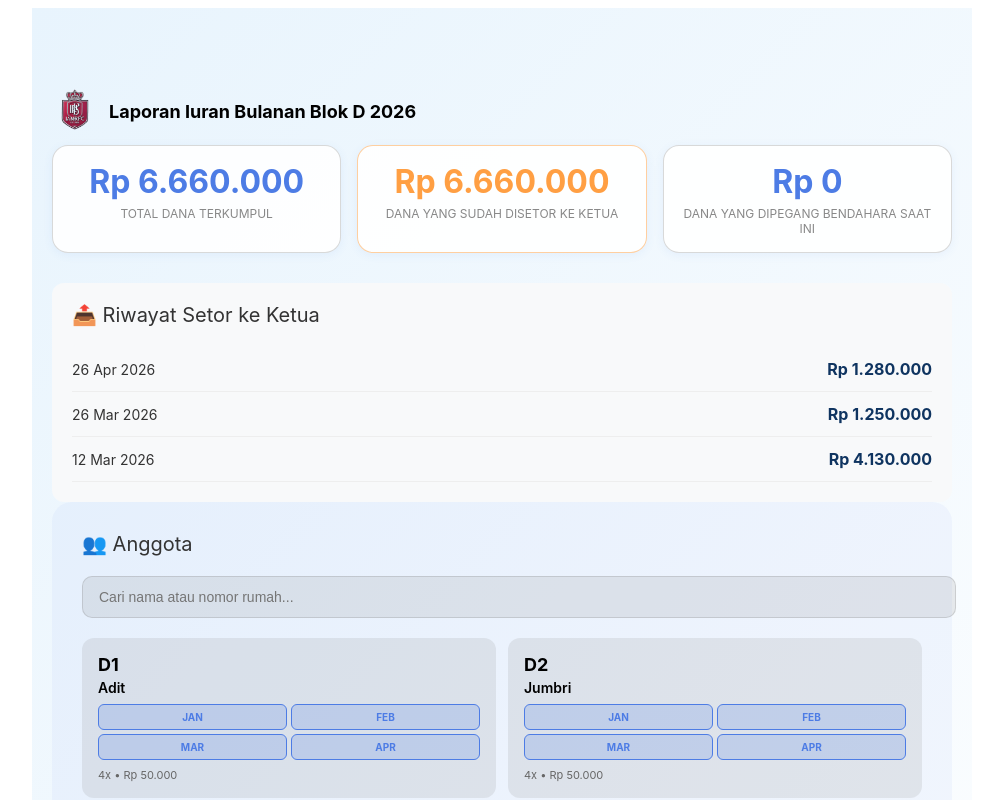
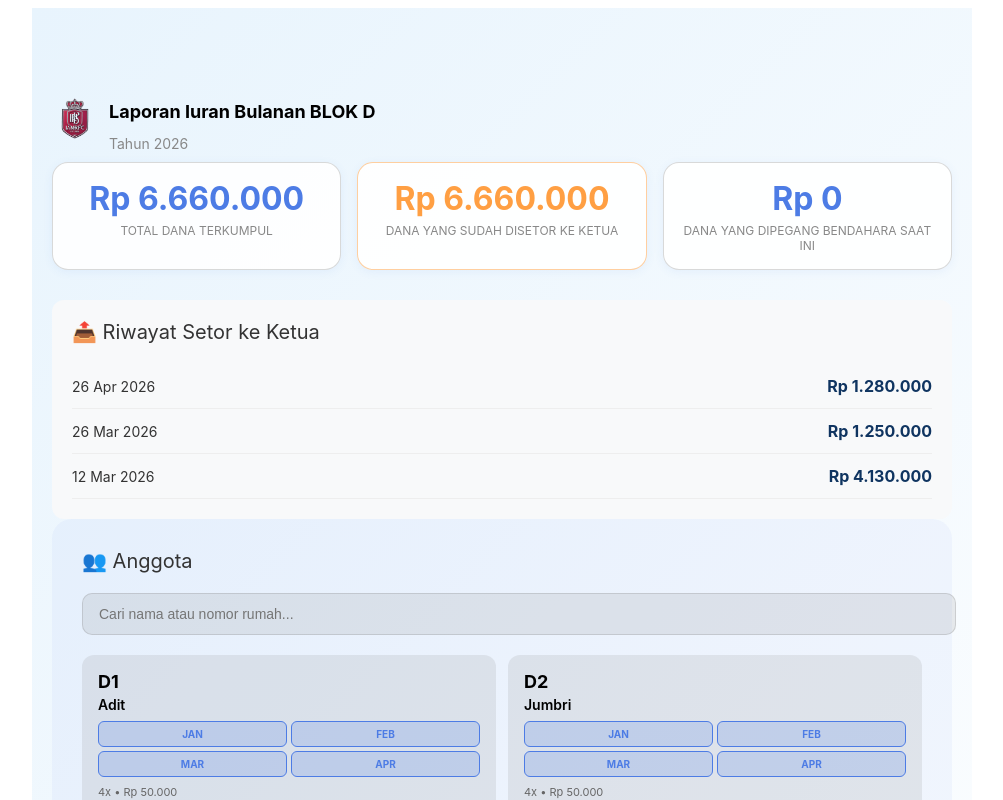
Before and after one commit to aloyb/blokd-app, a Next.js app in the folder blokd-app/: page / in a window 1280 px wide. Shown: the top 800 px of the page, without its empty margins (138-1141 px from the left). Built offline with nearby package versions, Linux system fonts and the light colour scheme.

Commit message:
Split header into title and subtitle

```diff
--- a/blokd-app/pages/index.js
+++ b/blokd-app/pages/index.js
@@ -84,7 +84,10 @@ export default function Home() {
         {/* Header - logo dan judul */}
       <div style={{ display: 'flex', alignItems: 'center', gap: '12px', marginBottom: '10px' }}>
         <img src="/logo.png" alt="Logo" style={{height:'45px'}} />
-        <h1 style={styles.h1}>Laporan Iuran Bulanan Blok D 2026</h1>
+        <div>
+          <h1 style={styles.h1}>Laporan Iuran Bulanan BLOK D</h1>
+          <div style={styles.subtitle}>Tahun 2026</div>
+        </div>
       </div>
 
       <div style={styles.statsGrid}>
```
